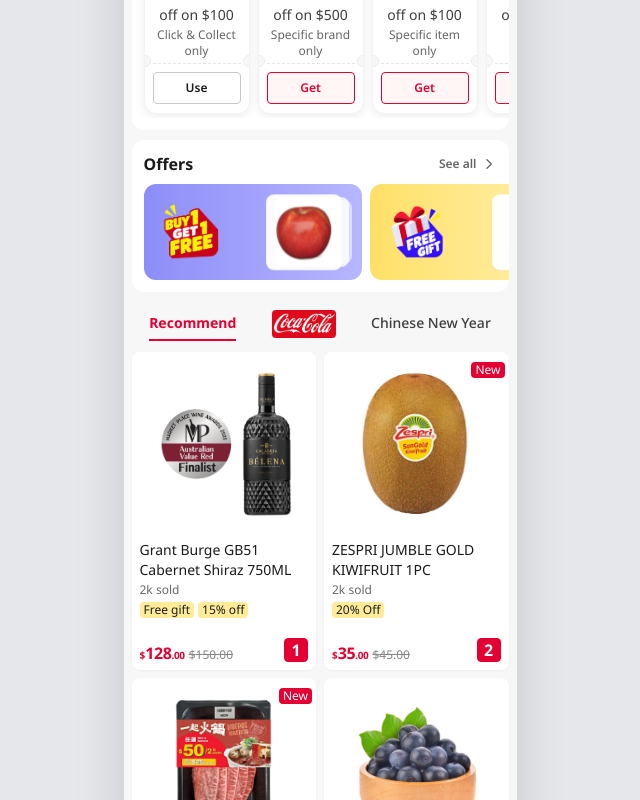
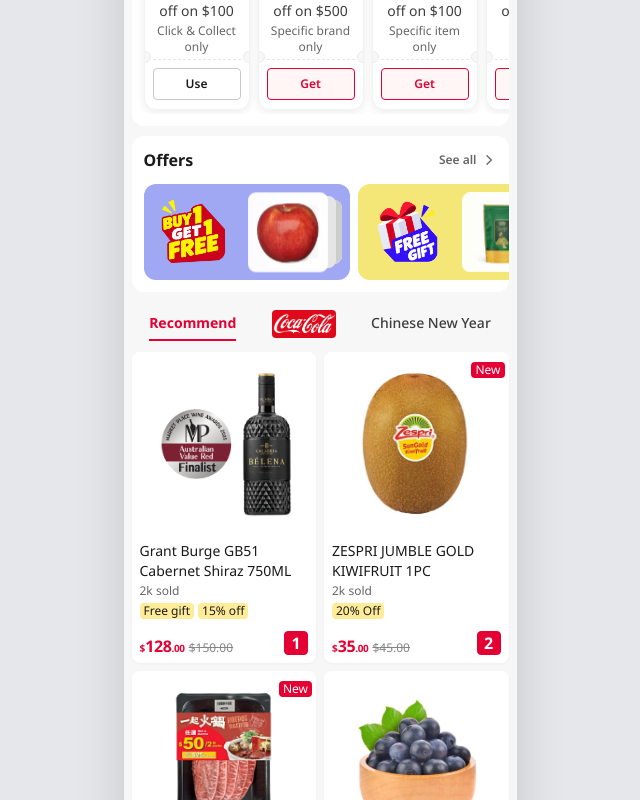
Before and after one commit to Bendammmm/wellcome-app-prototype, a React (Vite) app: page / in a window 1280 px wide. Shown: the part 1780-2580 px from the top of the page, without its empty margins (320-960 px from the left). Built offline with nearby package versions, Linux system fonts and the light colour scheme.

Commit message:
fix: match Figma Offers card 1:1 and split waterfall adaptive vs standard floor fixed-height ProductCard

```diff
--- a/src/components/shared/ProductCard.tsx
+++ b/src/components/shared/ProductCard.tsx
@@ -7,17 +7,19 @@ import { ProductAddControl } from './ProductAddControl';
 
 interface ProductCardProps {
   product: Product;
-  variant?: 'grid' | 'compact' | 'row';
+  variant?: 'grid' | 'compact' | 'waterfall' | 'row';
   className?: string;
   onCardClick?: (product: Product) => void;
 }
 
 /**
  * 1:1 implementation of Wellcome Component Library `product card` (486:55467) & `price info` (490:55771):
- * - Fixed-height basic info block (`h-[86px]` on grid, `h-[76px]` on compact)
- * - Fixed-height price footer (`h-[46px] min-h-[46px] max-h-[46px]`, `items-end pb-[4px] pl-[8px] pr-[4px]`)
- * - AddButton pinned at `absolute bottom-[4px] right-[4px]` so adjacent cards ALWAYS bottom-align pixel-for-pixel,
- *   even when price wraps or AddButton expands to `92x32` active stepper.
+ * - Standard floor cards (`grid` / `compact`): width-driven square image (`aspect-square`) + FIXED-height
+ *   text/info block (`h-[88px]` grid / `h-[80px]` compact) + FIXED-height price footer (`h-[48px]` / `h-[50px]`),
+ *   so every card in a standard floor shares an exact uniform height.
+ * - Waterfall cards (`waterfall`): width-driven square image + CONTENT-ADAPTIVE text/info block (no fixed height),
+ *   so 2-column masonry feeds flow naturally without empty vertical voids.
+ * - AddButton pinned at `absolute bottom-[4px] right-[4px]`.
  */
 export const ProductCard: React.FC<ProductCardProps> = ({
   product,
@@ -67,6 +69,7 @@ export const ProductCard: React.FC<ProductCardProps> = ({
   }
 
   const isCompact = variant === 'compact';
+  const isWaterfall = variant === 'waterfall';
 
   return (
     <div
@@ -75,7 +78,7 @@ export const ProductCard: React.FC<ProductCardProps> = ({
         isCompact ? '' : 'shadow-[0_1px_3px_rgba(0,0,0,0.04)]'
       } active:scale-[0.99] transition-transform ${className}`}
     >
-      {/* Square Product Image + New Badge at top-[4px] right-[4px] (Figma 452:18860) */}
+      {/* Square Product Image (width determines image height) + New Badge at top-[4px] right-[4px] */}
       <div className="w-full aspect-square relative rounded-[4px] bg-white flex items-center justify-center overflow-hidden shrink-0">
         <img
           src={product.image}
@@ -92,10 +95,14 @@ export const ProductCard: React.FC<ProductCardProps> = ({
 
       {/* Product Info Container (Figma 486:54670) */}
       <div className="flex flex-col flex-1 w-full">
-        {/* Basic Info: fixed height so all cards in a row align cleanly without overflowing into price */}
+        {/* Basic Info: content-adaptive on waterfall; strictly fixed height on standard floor cards */}
         <div
           className={`flex flex-col gap-[4px] px-[8px] pt-[4px] pb-[2px] w-full shrink-0 ${
-            isCompact ? 'min-h-[78px]' : 'min-h-[88px]'
+            isWaterfall
+              ? ''
+              : isCompact
+                ? 'h-[80px] overflow-hidden'
+                : 'h-[88px] overflow-hidden'
           }`}
         >
           <div className="flex flex-col gap-[2px] w-full">
@@ -124,8 +131,16 @@ export const ProductCard: React.FC<ProductCardProps> = ({
           )}
         </div>
 
-        {/* Price Footer with consistent 10px breathing room below promo tags (Figma 490:55879) */}
-        <div className="mt-auto relative flex items-end min-h-[46px] pt-[10px] pb-[6px] pl-[8px] pr-[4px] w-full shrink-0">
+        {/* Price Footer: content-adaptive on waterfall; fixed height on standard floor cards */}
+        <div
+          className={`relative flex items-end pt-[8px] pb-[6px] pl-[8px] pr-[4px] w-full shrink-0 ${
+            isWaterfall
+              ? 'min-h-[42px]'
+              : isCompact
+                ? 'mt-auto h-[50px]'
+                : 'mt-auto h-[48px]'
+          }`}
+        >
           <div className="flex flex-col items-start justify-end pr-[36px] min-w-0">
             <PriceBlock
               price={product.price}
--- a/src/pages/Home/HomePage.tsx
+++ b/src/pages/Home/HomePage.tsx
@@ -193,7 +193,11 @@ export const HomePage: React.FC = () => {
   const newItem = NEW_SLOT[tick3s % NEW_SLOT.length];
   const sigItem = SIGNATURE_SLOT[tick3s % SIGNATURE_SLOT.length];
   const bogoItem = BOGO_ROTATION[tick3s % BOGO_ROTATION.length];
+  const bogoNext1 = BOGO_ROTATION[(tick3s + 1) % BOGO_ROTATION.length];
+  const bogoNext2 = BOGO_ROTATION[(tick3s + 2) % BOGO_ROTATION.length];
   const giftItem = FREE_GIFT_ROTATION[tick3s % FREE_GIFT_ROTATION.length];
+  const giftNext1 = FREE_GIFT_ROTATION[(tick3s + 1) % FREE_GIFT_ROTATION.length];
+  const giftNext2 = FREE_GIFT_ROTATION[(tick3s + 2) % FREE_GIFT_ROTATION.length];
 
   return (
     <div className="min-h-dvh bg-[#F7F7F7] pb-[136px]">
@@ -749,61 +753,79 @@ export const HomePage: React.FC = () => {
           </div>
         </section>
 
-        {/* 8. Offers — Coded + 3s Stacked-Deck Rotating Product Carousel */}
-        <section className="bg-white rounded-[12px] py-3 overflow-hidden">
-          <div className="px-3 flex items-center justify-between mb-2">
+        {/* 8. Offers — Exact Figma 6634:77655 (206×96, #A0A7F3 / #F4E777, 80×80 badge + 3-layer shaded deck) */}
+        <section className="bg-white rounded-[12px] overflow-hidden">
+          <div className="p-[12px] flex items-center justify-between">
             <h2 className="text-[16px] leading-[24px] font-bold text-[#1A1A1A]">Offers</h2>
             <button
               type="button"
               onClick={() => navigate('smart-tips')}
-              className="inline-flex items-center gap-1 text-[12px] leading-[16px] font-semibold text-[#666666]"
+              className="inline-flex items-center gap-1 h-[24px] text-[12px] leading-[16px] font-semibold text-[#666666]"
             >
               See all <img src={ICONS.chevronRight} alt="" className="w-[16px] h-[16px] object-contain" />
             </button>
           </div>
 
-          <div className="flex gap-[8px] overflow-x-auto no-scrollbar px-3">
-            {/* Promo 1: Buy 1 Get 1 Free */}
+          <div className="flex gap-[8px] overflow-x-auto no-scrollbar px-[12px] pb-[12px]">
+            {/* Promo 1: Buy 1 Get 1 Free (Figma I6634:77655;361:16782;6634:80175) */}
             <button
               type="button"
               onClick={() => navigate('pdp', bogoItem.id)}
-              className="w-[218px] h-[96px] shrink-0 rounded-[12px] bg-gradient-to-r from-[#8D8DF8] to-[#B7B6FF] px-3 py-2 flex items-center justify-between active:opacity-95"
+              className="w-[206px] h-[96px] shrink-0 rounded-[12px] bg-[#A0A7F3] flex items-center active:opacity-95"
             >
+              <div className="w-[96px] h-full relative shrink-0 flex items-center justify-center">
                 <img
                   src={ASSETS.bogoBadge}
                   alt="Buy 1 Get 1 Free"
-                className="h-[68px] w-auto object-contain"
+                  className="w-[80px] h-[80px] object-contain"
                 />
-              {/* Stacked deck with 3s rotating product */}
-              <div className="relative w-[80px] h-[76px] mr-1">
-                <div className="absolute right-[-6px] top-[6px] bottom-[6px] w-[72px] rounded-[8px] bg-white/55" />
-                <div className="absolute right-[-3px] top-[3px] bottom-[3px] w-[74px] rounded-[8px] bg-white/80" />
+              </div>
+              <div className="w-[110px] h-[96px] relative shrink-0">
+                {/* Back layer (3rd): 64×64 @ left-38 top-16 with rgba(0,0,0,0.2) */}
+                <div className="absolute left-[38px] top-[16px] w-[64px] h-[64px] rounded-[8px] bg-white overflow-hidden">
+                  <img src={bogoNext2.img} alt="" className="w-full h-full object-contain p-1" />
+                  <div className="absolute inset-0 bg-black/20 rounded-[8px]" />
+                </div>
+                {/* Mid layer (2nd): 72×72 @ left-24 top-12 with rgba(0,0,0,0.1) */}
+                <div className="absolute left-[24px] top-[12px] w-[72px] h-[72px] rounded-[8px] bg-white overflow-hidden">
+                  <img src={bogoNext1.img} alt="" className="w-full h-full object-contain p-1" />
+                  <div className="absolute inset-0 bg-black/10 rounded-[8px]" />
+                </div>
+                {/* Front layer (1st): 80×80 @ left-8 top-8 */}
                 <div
                   key={`bogo-${tick3s}`}
-                  className="animate-card-swap relative z-10 w-[76px] h-[76px] rounded-[8px] bg-white p-1.5 flex items-center justify-center shadow-xs"
+                  className="animate-card-swap absolute left-[8px] top-[8px] w-[80px] h-[80px] rounded-[8px] bg-white overflow-hidden p-1 flex items-center justify-center"
                 >
                   <img src={bogoItem.img} alt="" className="w-full h-full object-contain" />
                 </div>
               </div>
             </button>
 
-            {/* Promo 2: Free Gift */}
+            {/* Promo 2: Free Gift (Figma I6634:77655;361:16782;6634:80182) */}
             <button
               type="button"
               onClick={() => navigate('pdp', giftItem.id)}
-              className="w-[218px] h-[96px] shrink-0 rounded-[12px] bg-gradient-to-r from-[#FFE066] to-[#FFF2B2] px-3 py-2 flex items-center justify-between active:opacity-95"
+              className="w-[206px] h-[96px] shrink-0 rounded-[12px] bg-[#F4E777] flex items-center active:opacity-95"
             >
+              <div className="w-[96px] h-full relative shrink-0 flex items-center justify-center">
                 <img
                   src={ASSETS.freeGiftBadge}
                   alt="Free Gift"
-                className="h-[68px] w-auto object-contain"
+                  className="w-[80px] h-[80px] object-contain"
                 />
-              <div className="relative w-[80px] h-[76px] mr-1">
-                <div className="absolute right-[-6px] top-[6px] bottom-[6px] w-[72px] rounded-[8px] bg-white/55" />
-                <div className="absolute right-[-3px] top-[3px] bottom-[3px] w-[74px] rounded-[8px] bg-white/80" />
+              </div>
+              <div className="w-[110px] h-[96px] relative shrink-0">
+                <div className="absolute left-[38px] top-[16px] w-[64px] h-[64px] rounded-[8px] bg-white overflow-hidden">
+                  <img src={giftNext2.img} alt="" className="w-full h-full object-contain p-1" />
+                  <div className="absolute inset-0 bg-black/20 rounded-[8px]" />
+                </div>
+                <div className="absolute left-[24px] top-[12px] w-[72px] h-[72px] rounded-[8px] bg-white overflow-hidden">
+                  <img src={giftNext1.img} alt="" className="w-full h-full object-contain p-1" />
+                  <div className="absolute inset-0 bg-black/10 rounded-[8px]" />
+                </div>
                 <div
                   key={`gift-${tick3s}`}
-                  className="animate-card-swap relative z-10 w-[76px] h-[76px] rounded-[8px] bg-white p-1.5 flex items-center justify-center shadow-xs"
+                  className="animate-card-swap absolute left-[8px] top-[8px] w-[80px] h-[80px] rounded-[8px] bg-white overflow-hidden p-1 flex items-center justify-center"
                 >
                   <img src={giftItem.img} alt="" className="w-full h-full object-contain" />
                 </div>
@@ -852,9 +874,23 @@ export const HomePage: React.FC = () => {
             </button>
           </div>
 
-          <div className="grid grid-cols-2 gap-2">
-            {feedProducts.map((p) => (
-              <ProductCard key={p.id} product={p} variant="grid" />
+          {/* True 2-column Masonry Waterfall: each card height adapts to its content */}
+          <div className="flex gap-2 items-start">
+            {/* Left Column */}
+            <div className="flex-1 min-w-0 flex flex-col gap-2">
+              {feedProducts
+                .filter((_, idx) => idx % 2 === 0)
+                .map((p) => (
+                  <ProductCard key={p.id} product={p} variant="waterfall" />
+                ))}
+            </div>
+
+            {/* Right Column */}
+            <div className="flex-1 min-w-0 flex flex-col gap-2">
+              {feedProducts
+                .filter((_, idx) => idx % 2 === 1)
+                .map((p) => (
+                  <ProductCard key={p.id} product={p} variant="waterfall" />
                 ))}
 
               {/* Top Fruits Ranked Card (Figma 2329:171344) */}
@@ -908,6 +944,7 @@ export const HomePage: React.FC = () => {
                 </div>
               </div>
             </div>
+          </div>
         </section>
       </div>
 
```
Lines whose indentation alone changed are shown as unchanged.
